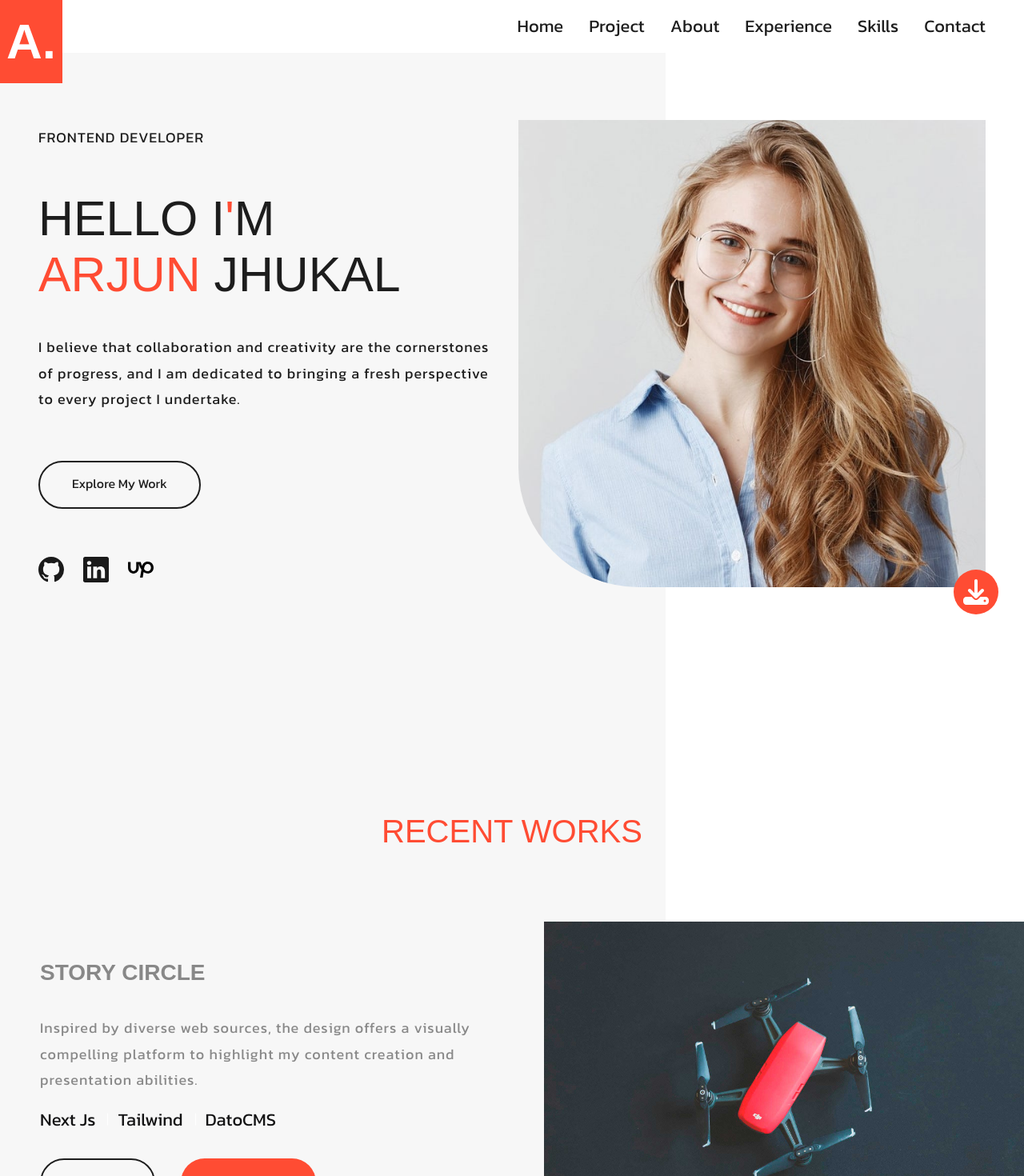
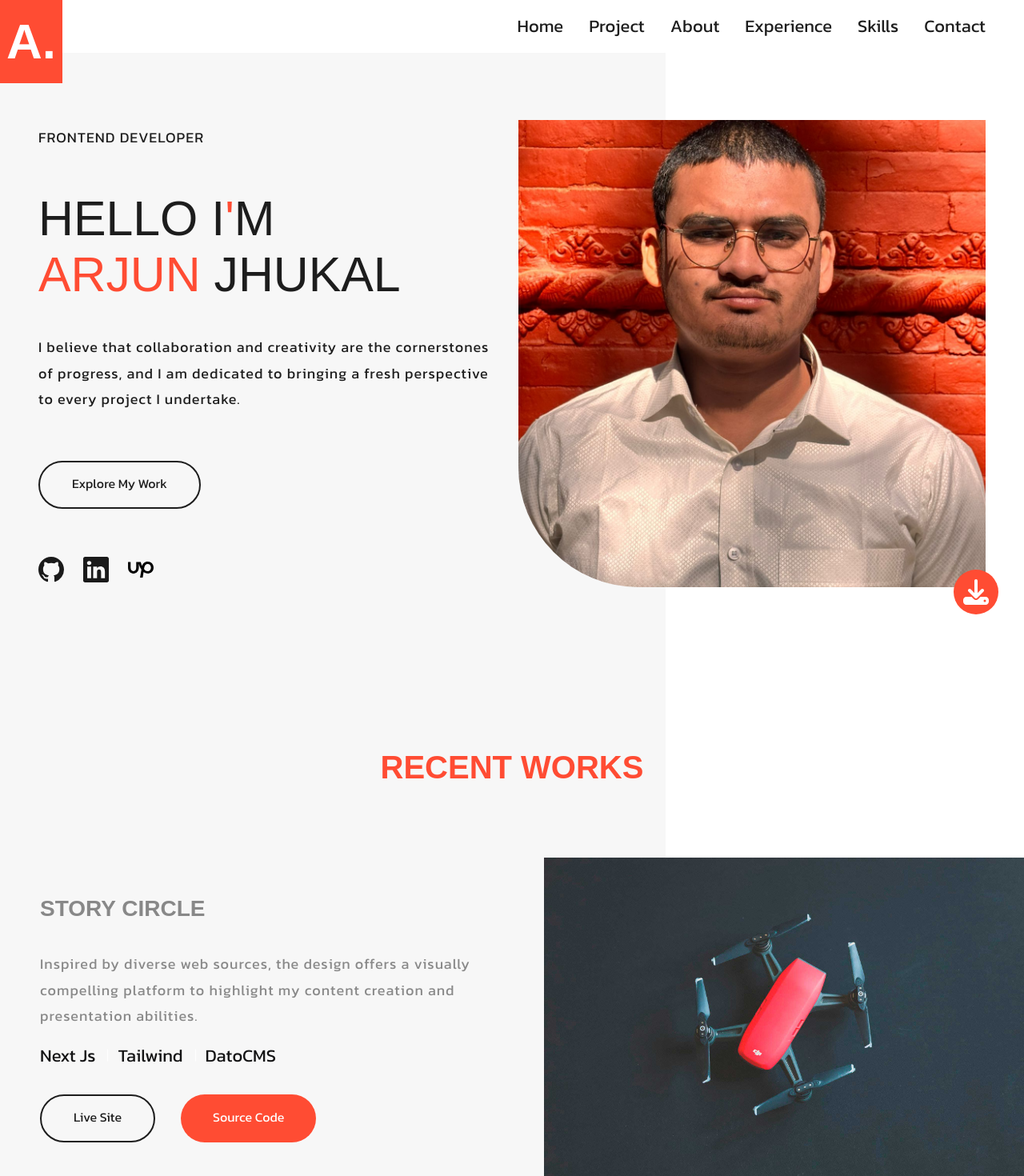
Before and after one commit to Arjun-Jhukal/arjun, a Next.js app: page / in a window 1280 px wide. Shown: the top 1470 px of the page at 80% size. Built offline with nearby package versions, Linux system fonts and the light colour scheme.

Commit message:
updated the minor changes

```diff
--- a/src/app/globals.css
+++ b/src/app/globals.css
@@ -99,10 +99,16 @@ a {
 }
 @layer utilities {
 	.section__gap {
-    @apply lg:mb-[200px] md:mb-[120px] mb-[80px];
+		@apply lg:mb-[120px] md:mb-[80px] mb-[60px];
 	}
 	.section__title {
 		@apply text-center lg:text-start mb-8;
+	}
+
+	.section__title h1,
+	.section__title h2,
+	.section__title h3 {
+		@apply font-[800];
 	}
 	.fixed-download-btn svg {
 		@apply w-[32px] h-[32px];
--- a/src/components/molecules/download-button/index.tsx
+++ b/src/components/molecules/download-button/index.tsx
@@ -5,7 +5,12 @@ import DownloadIcon from "@/Icons/DownloadIcon";
 
 export default function DownloadCv() {
 	return (
-    <Link href={"#"} className="fixed bottom-8 right-8 rounded-[50%] bg-primary p-3 hover:bg-primary fixed-download-btn">
+		<Link
+			href={
+				"https://drive.google.com/file/d/1Vrw4jljK1t_pkAXytdsbYiF9eqORMc-W/view?usp=sharing"
+			}
+			target="_blank"
+			className="fixed bottom-8 right-8 rounded-[50%] bg-primary p-3 hover:bg-primary fixed-download-btn">
 			{/* <Image src="/downloadIcon.svg" alt="Download Button" width={30} height={30} /> */}
 			<Tooltip message="Download CV">
 				<DownloadIcon />
--- a/src/components/sections/about/index.tsx
+++ b/src/components/sections/about/index.tsx
@@ -8,18 +8,28 @@ export default function About() {
 			<div className="container">
 				<div className="lg:grid lg:grid-cols-8 lg:gap-12 items-center">
 					<div className="col-span-4 text-center lg:order-1 mb-8 mb-lg-0">
-            <Image src="/banner.png" alt="" className="max-w-full h-auto rounded-lg " width={828} height={552} />
+						<Image
+							src="/banner-03.png"
+							alt=""
+							className="max-w-full h-auto rounded-lg "
+							width={828}
+							height={552}
+						/>
 					</div>
 					<div className="col-span-4 mb-8 lg:order-2 ">
 						<div className="section__title ">
 							<h2 className="uppercase pb-[40px]">About Myself</h2>
 						</div>
 						<div className="about__brief">
-              <p className="mb-4">Hello again! Thanks for scrolling this far!!.</p>
+							<p className="mb-4">
+								Hello again! Thanks for scrolling this far!!.
+							</p>
 							<p className="mb-4">Hope you have through some of my project</p>
 							<p className="mb-8">
-                I&apos;m a Computer Science and Information Technology graduate from Tribhuwan University, Kathmandu, Nepal. With over 2 years of
-                industry experience, I&apos;m driven to innovate and deliver exceptional solutions. Feel free to view
+								I&apos;m a Computer Science and Information Technology graduate
+								from Tribhuwan University, Kathmandu, Nepal. With over 2 years
+								of industry experience, I&apos;m driven to innovate and deliver
+								exceptional solutions. Feel free to view
 								<Link href={"#"} className="text-primary">
 									my projects
 								</Link>{" "}
@@ -30,10 +40,11 @@ export default function About() {
 								.
 							</p>
 							<Link
-                href={"https://drive.google.com/file/d/1Vrw4jljK1t_pkAXytdsbYiF9eqORMc-W/view?usp=sharing"}
+								href={
+									"https://drive.google.com/file/d/1Vrw4jljK1t_pkAXytdsbYiF9eqORMc-W/view?usp=sharing"
+								}
 								target="_blank"
-                className="btn btn__outline"
-              >
+								className="btn btn__outline">
 								Download CV
 							</Link>
 						</div>
--- a/src/components/sections/contact/index.tsx
+++ b/src/components/sections/contact/index.tsx
@@ -35,7 +35,7 @@ export default function Contact() {
   return (
     <section className="contact py-[140px]" id="contact">
       <div className="container">
-        <div className="section-title text-center mb-[60px] max-w-[1240px]">
+        <div className="section-title text-center mb-[60px] max-w-[600px] mx-auto">
           <h2>Let's Connect</h2>
           <p>
             Whether you're looking to collaborate on a project, seek advice, or just want to connect, feel free to reach out!
--- a/src/components/sections/new-banner/index.tsx
+++ b/src/components/sections/new-banner/index.tsx
@@ -23,7 +23,8 @@ export default function NewBanner() {
 							</span>
 						</h1>
 						<p className="mb-[60px]">
-              I believe that collaboration and creativity are the cornerstones of progress, and I am dedicated to bringing a fresh perspective to
+							I believe that collaboration and creativity are the cornerstones
+							of progress, and I am dedicated to bringing a fresh perspective to
 							every project I undertake.
 						</p>
 						<Link href={"#projects"} className=" btn btn__outline mb-[60px]">
@@ -31,27 +32,36 @@ export default function NewBanner() {
 						</Link>
 
 						<div className="flex justify-start items-center gap-6">
-              <Link href={"https://github.com/Arjun-Jhukal"} className="hover:scale-105 transition-transform duration-200 ease-in" target="_blank">
+							<Link
+								href={"https://github.com/Arjun-Jhukal"}
+								className="hover:scale-105 transition-transform duration-200 ease-in"
+								target="_blank">
 								<GithubIcon />
 							</Link>
 							<Link
 								href={"https://www.linkedin.com/in/arjun-jhukal/"}
 								className="hover:scale-105 transition-transform duration-200 ease-in"
-                target="_blank"
-              >
+								target="_blank">
 								<LinkedInIcon />
 							</Link>
 							<Link
-                href={"https://www.upwork.com/freelancers/~01203b19e827ffa79f?mp_source=share"}
+								href={
+									"https://www.upwork.com/freelancers/~01203b19e827ffa79f?mp_source=share"
+								}
 								className="hover:scale-105 transition-transform duration-200 ease-in"
-                target="_blank"
-              >
+								target="_blank">
 								<UpworkIcon />
 							</Link>
 						</div>
 					</div>
 					<div className="banner__image relative aspect-square  rounded-bl-[150px] overflow-hidden">
-            <Image src={"/banner.jpg"} alt="Frontend Developer Nepal Arjun Jhukal's Profile Picture" fill objectFit="cover" priority />
+						<Image
+							src={"/profile.jpg"}
+							alt="Frontend Developer Nepal Arjun Jhukal's Profile Picture"
+							fill
+							objectFit="cover"
+							priority
+						/>
 					</div>
 				</div>
 			</div>
--- a/src/components/sections/sills/index.tsx
+++ b/src/components/sections/sills/index.tsx
@@ -17,6 +17,10 @@ export default function Skills() {
 			icon: <HtmlIcon />,
 		},
 		{
+			tooltipMessage: "CSS",
+			icon: <HtmlIcon />,
+		},
+		{
 			tooltipMessage: "SCSS",
 			icon: <SassIcon />,
 		},
@@ -25,7 +29,15 @@ export default function Skills() {
 			icon: <JavascriptIcon />,
 		},
 		{
+			tooltipMessage: "Typescript",
+			icon: <JavascriptIcon />,
+		},
+		{
 			tooltipMessage: "Bootstrap",
+			icon: <BootstrapIcon />,
+		},
+		{
+			tooltipMessage: "Tailwind",
 			icon: <BootstrapIcon />,
 		},
 		{
@@ -40,6 +52,10 @@ export default function Skills() {
 			tooltipMessage: "React Js",
 			icon: <ReactIcon />,
 		},
+		{
+			tooltipMessage: "Wordpress",
+			icon: <ReactIcon />,
+		},
 	];
 	return (
 		<section className="skills section__gap bg-black-100" id="skills">
@@ -49,7 +65,9 @@ export default function Skills() {
 				</div>
 				<div className="skills__list flex justify-start items-center flex-wrap">
 					{skillsData.map((skill, index) => (
-            <div className="skills__list-item" key={skill.tooltipMessage + index.toString()}>
+						<div
+							className="skills__list-item"
+							key={skill.tooltipMessage + index.toString()}>
 							<Tooltip message={skill.tooltipMessage}>{skill.icon}</Tooltip>
 						</div>
 					))}
```
Also changed, not shown: public/profile.jpg (added). Lines whose indentation alone changed are shown as unchanged.
